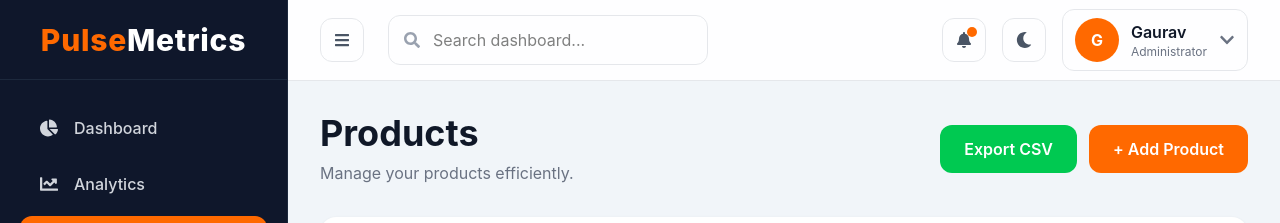
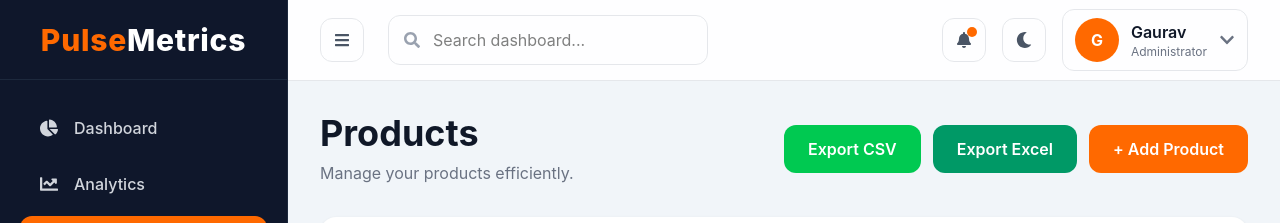
Before and after one commit to gauravsatpute0809/PulseTracker, a React app in the folder frontend/: page /products in a window 1280 px wide. Shown: the top 223 px of the page. Built offline with nearby package versions, Linux system fonts and the light colour scheme; no server answers; sample sign-in values are in the browser's storage; the HTML template or start-up script is replaced by a standard one.

Commit message:
feat(products): install Excel export packages

```diff
--- a/frontend/package.json
+++ b/frontend/package.json
@@ -11,6 +11,7 @@
   },
   "dependencies": {
     "@tailwindcss/vite": "^4.3.3",
+    "file-saver": "^2.0.5",
     "framer-motion": "^12.42.2",
     "prop-types": "^15.8.1",
     "react": "^19.2.7",
@@ -19,7 +20,8 @@
     "react-icons": "^5.7.0",
     "react-router-dom": "^7.18.1",
     "recharts": "^3.10.0",
-    "tailwindcss": "^4.3.3"
+    "tailwindcss": "^4.3.3",
+    "xlsx": "^0.18.5"
   },
   "devDependencies": {
     "@eslint/js": "^10.0.1",
--- /dev/null
+++ b/frontend/src/components/ExportExcelButton.jsx
@@ -0,0 +1,65 @@
+import * as XLSX from "xlsx";
+import { saveAs } from "file-saver";
+import { useEffect, useState } from "react";
+import api from "../services/api";
+
+function ExportExcelButton() {
+  const [products, setProducts] = useState([]);
+
+  useEffect(() => {
+    fetchProducts();
+  }, []);
+
+  const fetchProducts = async () => {
+    try {
+      const response = await api.get("/products?page=1&per_page=10000");
+      setProducts(response.data.products);
+    } catch (error) {
+      console.error("Error fetching products:", error);
+    }
+  };
+
+  const exportToExcel = () => {
+    const exportData = products.map((product) => ({
+      ID: product.id,
+      Product: product.name,
+      Category: product.category,
+      Price: product.price,
+      Stock: product.stock,
+      Status: product.status,
+      Description: product.description || "",
+    }));
+
+    const worksheet = XLSX.utils.json_to_sheet(exportData);
+    const workbook = XLSX.utils.book_new();
+
+    XLSX.utils.book_append_sheet(
+      workbook,
+      worksheet,
+      "Products"
+    );
+
+    const excelBuffer = XLSX.write(workbook, {
+      bookType: "xlsx",
+      type: "array",
+    });
+
+    const file = new Blob([excelBuffer], {
+      type:
+        "application/vnd.openxmlformats-officedocument.spreadsheetml.sheet;charset=UTF-8",
+    });
+
+    saveAs(file, "Products.xlsx");
+  };
+
+  return (
+    <button
+      onClick={exportToExcel}
+      className="bg-emerald-600 hover:bg-emerald-700 text-white px-6 py-3 rounded-xl font-semibold transition"
+    >
+      Export Excel
+    </button>
+  );
+}
+
+export default ExportExcelButton;
--- a/frontend/src/pages/Products.jsx
+++ b/frontend/src/pages/Products.jsx
@@ -4,6 +4,8 @@ import ProductTable from "../components/ProductTable";
 import AddProductModal from "../components/AddProductModal";
 import ExportCSVButton from "../components/ExportCSVButton";
 import api from "../services/api";
+import ExportExcelButton from "../components/ExportExcelButton";
+
 
 function Products() {
   const [isModalOpen, setIsModalOpen] = useState(false);
@@ -59,6 +61,8 @@ function Products() {
 
         <div className="flex items-center gap-3">
   <ExportCSVButton />
+
+  <ExportExcelButton />
 
   <button
     onClick={() => setIsModalOpen(true)}
```
Also changed, not shown: 1 other file (tests, documents, lock files or other folders). Lines whose indentation alone changed are shown as unchanged.
